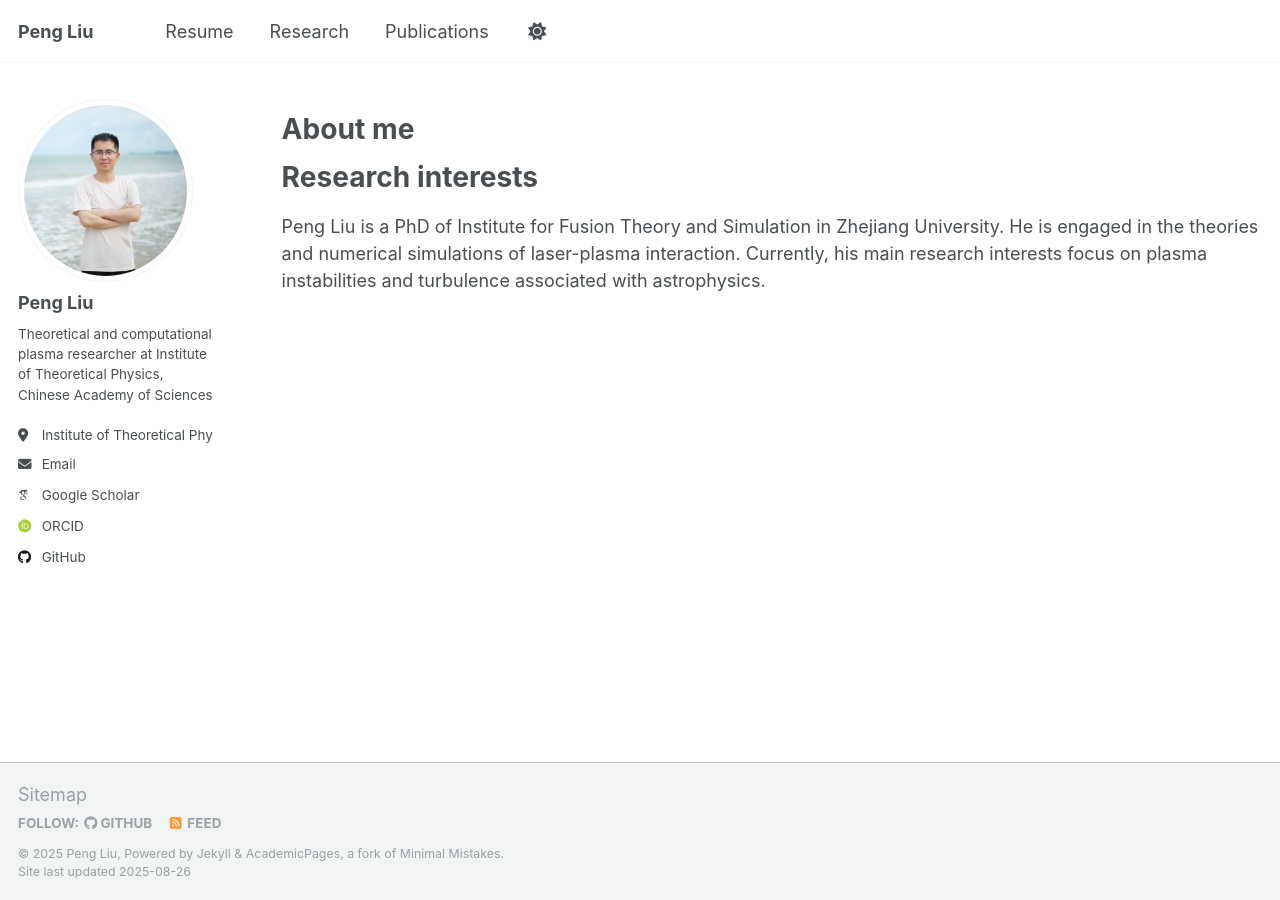
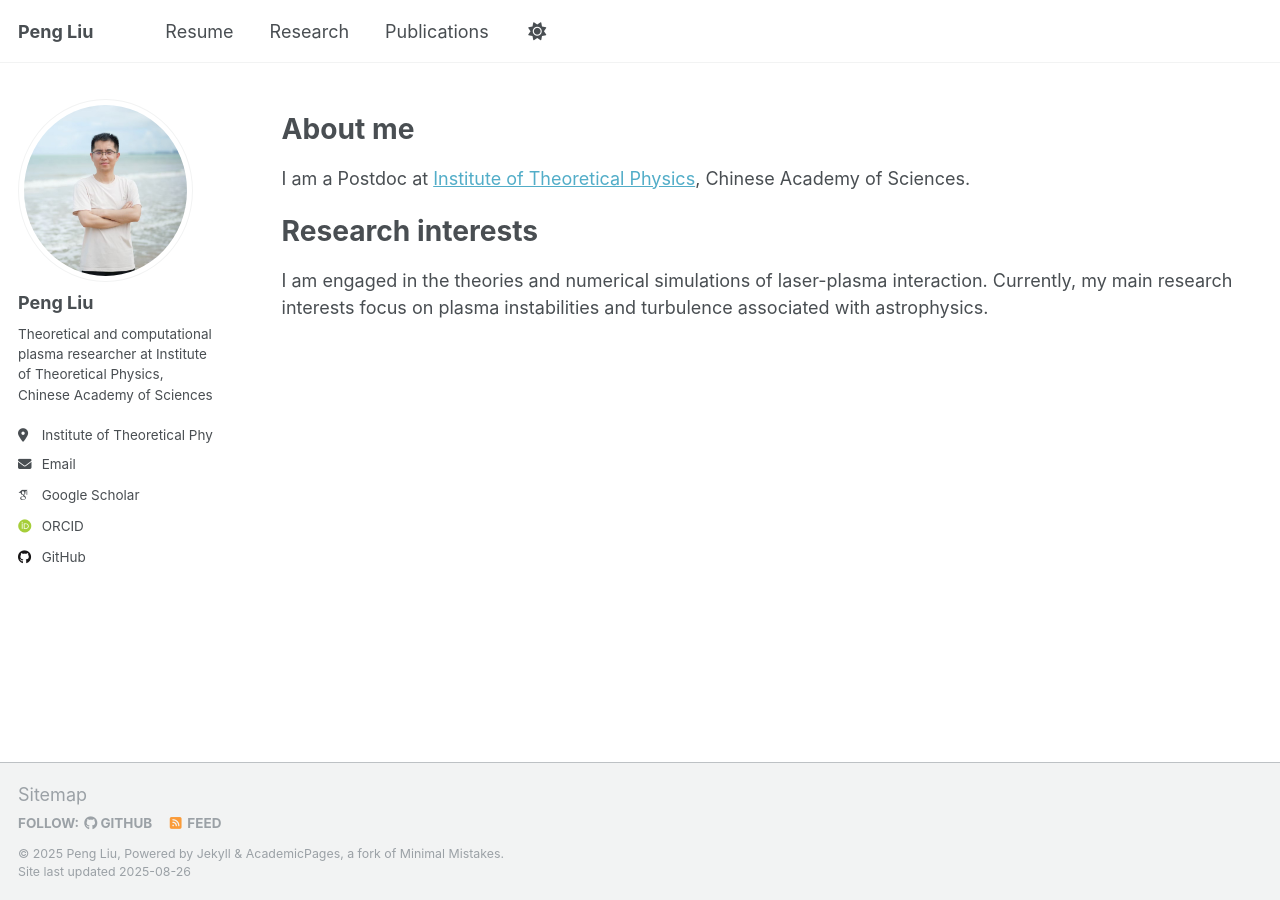
Before and after one commit to pliulfcuigithub/pliulfcuigithub.github.io, a Jekyll site: the page built from _pages/about.md, in a window 1280 px wide. Built offline with Jekyll 4.4.1, drawn with Linux system fonts in a browser that asks for light colours; some web fonts are replaced.

Commit message:
Update about.md

```diff
--- a/_pages/about.md
+++ b/_pages/about.md
@@ -11,9 +11,9 @@ redirect_from:
 
 About me
 ======
-[//]: I am a Postdoc at [Institute of Theoretical Physics](http://www.itp.ac.cn/), Chinese Academy of Sciences.
+I am a Postdoc at [Institute of Theoretical Physics](http://www.itp.ac.cn/), Chinese Academy of Sciences.
 
 Research interests
 =====
 
-Peng Liu is a PhD of Institute for Fusion Theory and Simulation in Zhejiang University. He is engaged in the theories and numerical simulations of laser-plasma interaction. Currently, his main research interests focus on plasma instabilities and turbulence associated with astrophysics.
+I am engaged in the theories and numerical simulations of laser-plasma interaction. Currently, my main research interests focus on plasma instabilities and turbulence associated with astrophysics.
```
